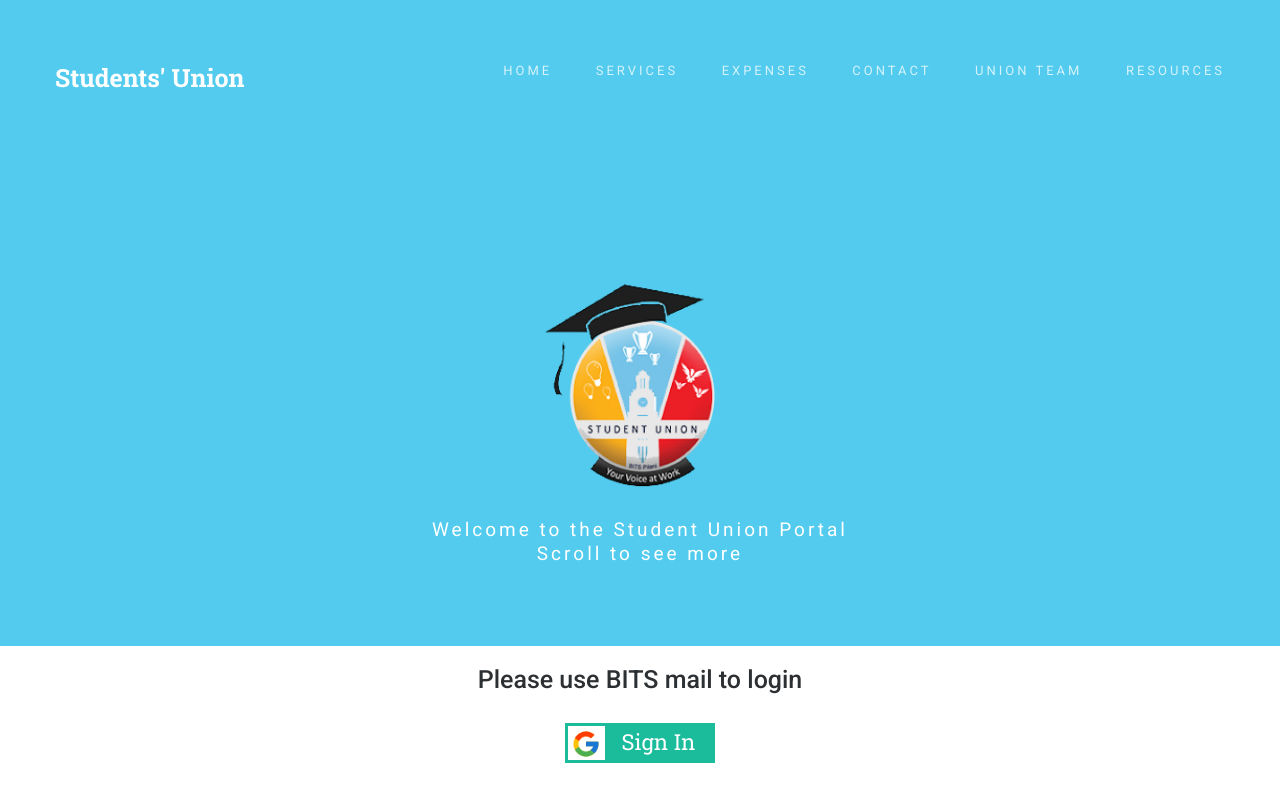
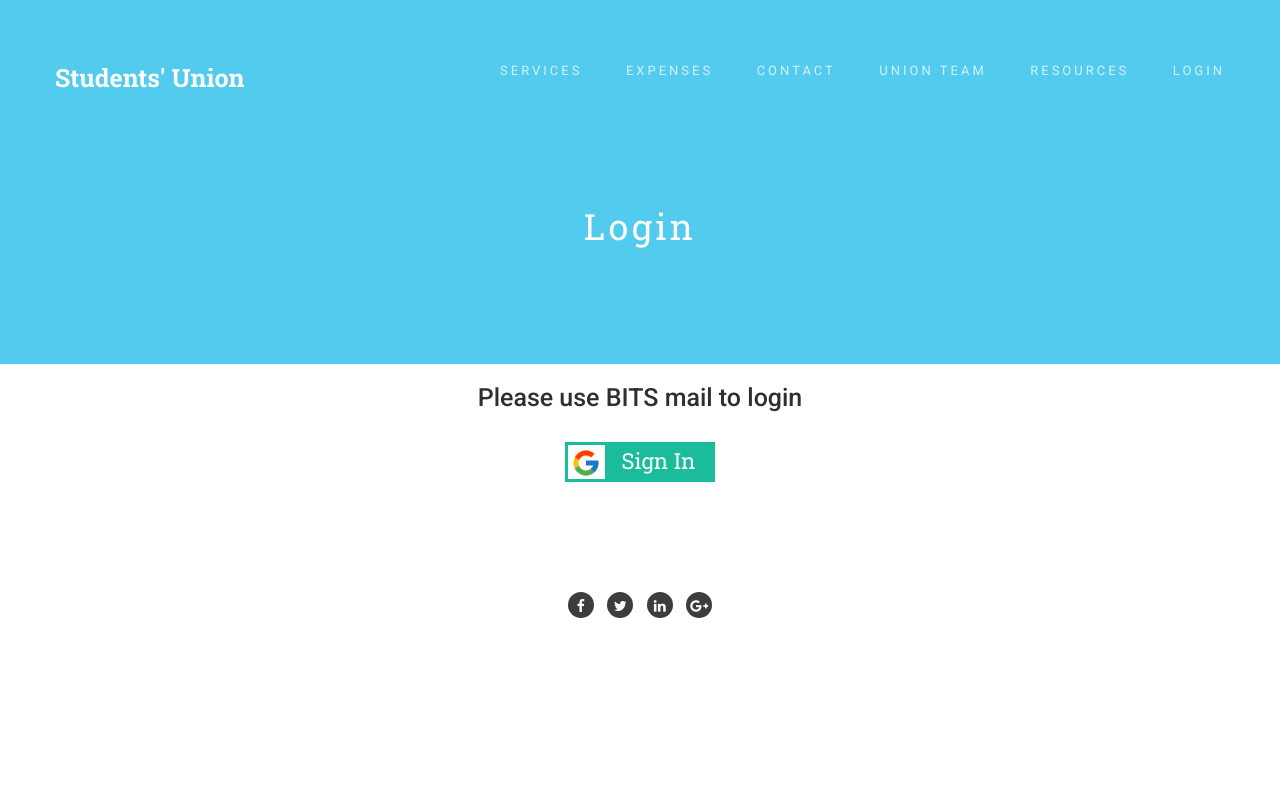
Before and after one commit to sammy1997/SU-Portal-, a Django app: page /portal/login/ in a window 1280 px wide. Shown: the top 806 px of the page. After the commit the page ends 618 px from the top, so only its background shows below. Run offline with Django 3.2, Linux system fonts and the light colour scheme; some libraries are stand-ins or nearby versions.

Commit message:
bugsolve

```diff
--- a/portal/templates/portal/bus.html
+++ b/portal/templates/portal/bus.html
@@ -15,12 +15,12 @@
     <div class="header-content clearfix"> <a class="logo" href="{% url 'index' %}"> Students' Union</a>
       <nav class="navigation" role="navigation">
         <ul class="primary-nav">
-          <li><a href="{% url 'loginPage' %}">Home</a></li>
           <li><a href="{% url 'services' %}">Services</a></li>
           <li><a href="{% url 'cost' %}">Expenses</a></li>
           <li><a href="{% url 'contact' %}">Contact</a></li>
           <li><a href="{% url 'index' %}">Union Team</a></li>
           <li><a href="{% url 'resources' %}">Resources</a></li>
+          <li><a href="{% url 'loginPage' %}">Login</a></li>
         </ul>
       </nav>
       <a href="#" class="nav-toggle">Menu<span></span></a> </div>
--- a/portal/templates/portal/cab.html
+++ b/portal/templates/portal/cab.html
@@ -14,12 +14,12 @@
         <div class="header-content clearfix"> <a class="logo" href="{% url 'index' %}"> Students' Union</a>
           <nav class="navigation" role="navigation">
             <ul class="primary-nav">
-              <li><a href="{% url 'loginPage' %}">Home</a></li>
               <li><a href="{% url 'services' %}">Services</a></li>
               <li><a href="{% url 'cost' %}">Expenses</a></li>
               <li><a href="{% url 'contact' %}">Contact</a></li>
               <li><a href="{% url 'index' %}">Union Team</a></li>
               <li><a href="{% url 'resources' %}">Resources</a></li>
+              <li><a href="{% url 'loginPage' %}">Login</a></li>
             </ul>
           </nav>
           <a href="#" class="nav-toggle">Menu<span></span></a> </div>
--- a/portal/templates/portal/contact.html
+++ b/portal/templates/portal/contact.html
@@ -16,12 +16,12 @@
     <div class="header-content clearfix"> <a class="logo" href="{% url 'index' %}"> Students' Union</a>
       <nav class="navigation" role="navigation">
         <ul class="primary-nav">
-          <li><a href="{% url 'loginPage' %}">Home</a></li>
           <li><a href="{% url 'services' %}">Services</a></li>
           <li><a href="{% url 'cost' %}">Expenses</a></li>
           <li><a href="{% url 'contact' %}">Contact</a></li>
           <li><a href="{% url 'index' %}">Union Team</a></li>
           <li><a href="{% url 'resources' %}">Resources</a></li>
+          <li><a href="{% url 'loginPage' %}">Login</a></li>
         </ul>
       </nav>
       <a href="#" class="nav-toggle">Menu<span></span></a> </div>
--- a/portal/templates/portal/cost.html
+++ b/portal/templates/portal/cost.html
@@ -5,12 +5,12 @@
     <div class="header-content clearfix"> <a class="logo" href="{% url 'index' %}"> Students' Union</a>
       <nav class="navigation" role="navigation">
         <ul class="primary-nav">
-          <li><a href="{% url 'loginPage' %}">Home</a></li>
           <li><a href="{% url 'services' %}">Services</a></li>
           <li><a href="{% url 'cost' %}">Expenses</a></li>
           <li><a href="{% url 'contact' %}">Contact</a></li>
           <li><a href="{% url 'index' %}">Union Team</a></li>
           <li><a href="{% url 'resources' %}">Resources</a></li>
+          <li><a href="{% url 'loginPage' %}">Login</a></li>
         </ul>
       </nav>
       <a href="#" class="nav-toggle">Menu<span></span></a> </div>
@@ -125,7 +125,7 @@
         {% else %}
 
                 <div style="width:100vw;text-align:center; margin-top: 10px">
-                    <h2> Please Login first from home</h2>
+                    <h2> Please Login first from Login page</h2>
                 </div>
 
         {% endif %}
--- a/portal/templates/portal/index.html
+++ b/portal/templates/portal/index.html
@@ -11,12 +11,12 @@
     <div class="header-content clearfix"> <a class="logo" href="{% url 'index' %}"> Students' Union</a>
       <nav class="navigation" role="navigation">
         <ul class="primary-nav">
-          <li><a href="{% url 'loginPage' %}">Home</a></li>
           <li><a href="{% url 'services' %}">Services</a></li>
           <li><a href="{% url 'cost' %}">Expenses</a></li>
           <li><a href="{% url 'contact' %}">Contact</a></li>
           <li><a href="{% url 'index' %}">Union Team</a></li>
           <li><a href="{% url 'resources' %}">Resources</a></li>
+          <li><a href="{% url 'loginPage' %}">Login</a></li>
         </ul>
       </nav>
       <a href="#" class="nav-toggle">Menu<span></span></a> </div>
@@ -25,7 +25,7 @@
   <div class="container">
     <div class="col-md-10 col-md-offset-1">
       <div class="banner-text text-center">
-        <h1>Hey There</h1>
+        <h1><img style='height:210px;width:200px;' src="{% static 'portal/images/sulogo(1).png' %}"></h1>
         <p>Welcome to the Student Union Portal<br>
           Scroll to see more</p>
       </div>
--- a/portal/templates/portal/login.html
+++ b/portal/templates/portal/login.html
@@ -6,12 +6,12 @@
     <div class="header-content clearfix"> <a class="logo" href="{% url 'index' %}">Students' Union</a>
       <nav class="navigation" role="navigation">
         <ul class="primary-nav">
-          <li><a href="{% url 'loginPage' %}">Home</a></li>
           <li><a href="{% url 'services' %}">Services</a></li>
           <li><a href="{% url 'cost' %}">Expenses</a></li>
           <li><a href="{% url 'contact' %}">Contact</a></li>
           <li><a href="{% url 'index' %}">Union Team</a></li>
           <li><a href="{% url 'resources' %}">Resources</a></li>
+          <li><a href="{% url 'loginPage' %}">Login</a></li>
         </ul>
       </nav>
       <a href="#" class="nav-toggle">Menu<span></span></a> </div>
@@ -19,10 +19,8 @@
 
   <div class="container">
     <div class="col-md-10 col-md-offset-1">
-      <div class="banner-text text-center">
-        <h1><img style='height:210px;width:200px;' src="{% static 'portal/images/sulogo(1).png' %}"></h1>
-        <p>Welcome to the Student Union Portal<br></p2>
-          Scroll to see more</p>
+      <div class="innerbanner-text text-center">
+        <p>Login</p>
       </div>
     </div>
   </div>
@@ -43,8 +41,8 @@
         var user;
         var loggedIn    =   false;
         window.onload = function (ev) {
-            $('.login_btn').show();
-            $('.logout').hide();
+            // $('.login_btn').show();
+            // $('.logout').hide();
             check();
         };
         function login() {
@@ -113,14 +111,14 @@
                         },
                         success: function () {
                             console.log("Success");
-                            $('.login_btn').hide();
-                            $('.logout').show();
+                            // $('.login_btn').hide();
+                            // $('.logout').show();
                         },
                         error: function (e) {
                             console.log("Token:" + csrftoken);
                             console.log("Error" + e);
-                            $('.login_btn').hide();
-                            $('.logout').show();
+                            // $('.login_btn').hide();
+                            // $('.logout').show();
                         },
                         dataType: "jsonp"
                     });
@@ -141,8 +139,8 @@
         function startLogoutPolling() {
             console.log("Logout");
             window.location= LOGOUT;
-            $('.login_btn').show();
-            $('.logout').hide();
+            // $('.login_btn').show();
+            // $('.logout').hide();
             loggedIn = false;
         }
 
@@ -165,14 +163,15 @@
     </script>
 
 <section>
+{% if not user.is_authenticated %}
     <h1 style="font-size: 25px; text-align: center; width: 100%">Please use BITS mail to login</h1>
-
     <div id="auth_container" class="login_btn">
         <div id="btn_wrapper">
             <div id="icon_google"></div>
             <a id="button_oauth" style='cursor: pointer;' onClick='login();' >Sign In</a>
         </div>
     </div>
+{% else %}
 
     <div id="auth_container" class="logout">
 
@@ -181,9 +180,8 @@
             <a id="button_oauth" href="#" target='myIFrame' onclick="myIFrame.location='https://www.google.com/accounts/logout'; startLogoutPolling();return false;">Logout</a>
             <iframe name='myIFrame' id="myIFrame" style='display:none'></iframe>
         </div>
-
     <div>
-
+{% endif %}
 
   </div>
 </div>
--- a/portal/templates/portal/papers1.html
+++ b/portal/templates/portal/papers1.html
@@ -11,12 +11,12 @@
     <div class="header-content clearfix"> <a class="logo" href="{% url 'index' %}"> Students' Union</a>
       <nav class="navigation" role="navigation">
         <ul class="primary-nav">
-          <li><a href="{% url 'loginPage' %}">Home</a></li>
           <li><a href="{% url 'services' %}">Services</a></li>
           <li><a href="{% url 'cost' %}">Expenses</a></li>
           <li><a href="{% url 'contact' %}">Contact</a></li>
           <li><a href="{% url 'index' %}">Union Team</a></li>
           <li><a href="{% url 'resources' %}">Resources</a></li>
+          <li><a href="{% url 'loginPage' %}">Login</a></li>
         </ul>
       </nav>
       <a href="#" class="nav-toggle">Menu<span></span></a> </div>
--- a/portal/templates/portal/papers2.html
+++ b/portal/templates/portal/papers2.html
@@ -11,12 +11,12 @@
     <div class="header-content clearfix"> <a class="logo" href="{% url 'index' %}"> Students' Union</a>
       <nav class="navigation" role="navigation">
         <ul class="primary-nav">
-          <li><a href="{% url 'loginPage' %}">Home</a></li>
           <li><a href="{% url 'services' %}">Services</a></li>
           <li><a href="{% url 'cost' %}">Expenses</a></li>
           <li><a href="{% url 'contact' %}">Contact</a></li>
           <li><a href="{% url 'index' %}">Union Team</a></li>
           <li><a href="{% url 'resources' %}">Resources</a></li>
+          <li><a href="{% url 'loginPage' %}">Login</a></li>
         </ul>
       </nav>
       <a href="#" class="nav-toggle">Menu<span></span></a> </div>
--- a/portal/templates/portal/resources.html
+++ b/portal/templates/portal/resources.html
@@ -11,12 +11,12 @@
     <div class="header-content clearfix"> <a class="logo" href="{% url 'index' %}"> Students' Union</a>
       <nav class="navigation" role="navigation">
         <ul class="primary-nav">
-          <li><a href="{% url 'loginPage' %}">Home</a></li>
           <li><a href="{% url 'services' %}">Services</a></li>
           <li><a href="{% url 'cost' %}">Expenses</a></li>
           <li><a href="{% url 'contact' %}">Contact</a></li>
           <li><a href="{% url 'index' %}">Union Team</a></li>
           <li><a href="{% url 'resources' %}">Resources</a></li>
+          <li><a href="{% url 'loginPage' %}">Login</a></li>
         </ul>
       </nav>
       <a href="#" class="nav-toggle">Menu<span></span></a> </div>
--- a/portal/templates/portal/services.html
+++ b/portal/templates/portal/services.html
@@ -11,12 +11,12 @@
     <div class="header-content clearfix"> <a class="logo" href="{% url 'index' %}">Students' Union</a>
       <nav class="navigation" role="navigation">
         <ul class="primary-nav">
-          <li><a href="{% url 'loginPage' %}">Home</a></li>
           <li><a href="{% url 'services' %}">Services</a></li>
           <li><a href="{% url 'cost' %}">Expenses</a></li>
           <li><a href="{% url 'contact' %}">Contact</a></li>
           <li><a href="{% url 'index' %}">Union Team</a></li>
           <li><a href="{% url 'resources' %}">Resources</a></li>
+          <li><a href="{% url 'loginPage' %}">Login</a></li>
         </ul>
       </nav>
       <a href="#" class="nav-toggle">Menu<span></span></a> </div>
--- a/portal/views.py
+++ b/portal/views.py
@@ -91,7 +91,8 @@ def login(request):
 
 
 def login_page(request):
-    return render(request, 'portal/login.html')
+    user = request.user
+    return render(request, 'portal/login.html',{"user":user})
 
 
 def services(request):
```
Also changed, not shown: db.sqlite3, 1 other file. Lines whose indentation alone changed are shown as unchanged.
